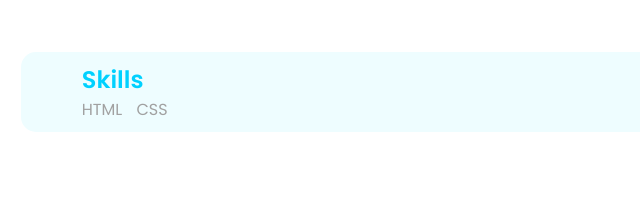
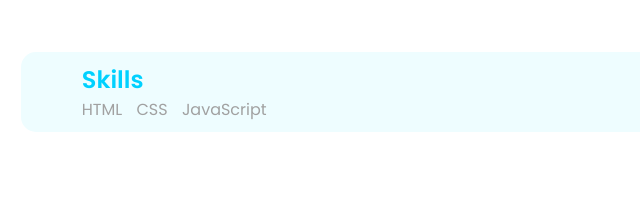
Before and after one commit to michela-z/michela-z.github.io, a website: page index.html in a window 1280 px wide. Shown: the part 1985-2194 px from the top of the page, 11-651 px from the left. Drawn offline with Linux system fonts and the light colour scheme.

Commit message:
Update index.html

```diff
--- a/index.html
+++ b/index.html
@@ -98,7 +98,7 @@
 
         <div class="skill-list">
             <h3>Skills</h3>
-            <p>HTML CSS</p>
+            <p>HTML CSS JavaScript</p>
         </div>
 
     </div>
```
